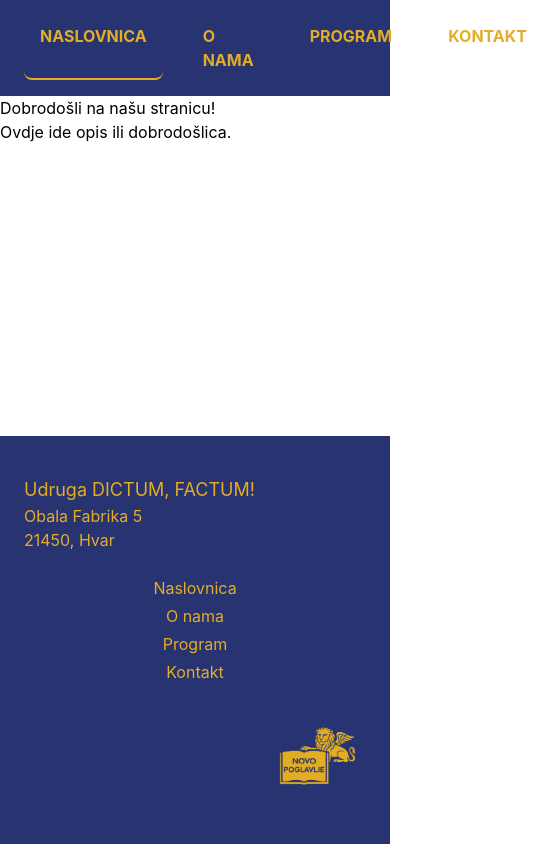
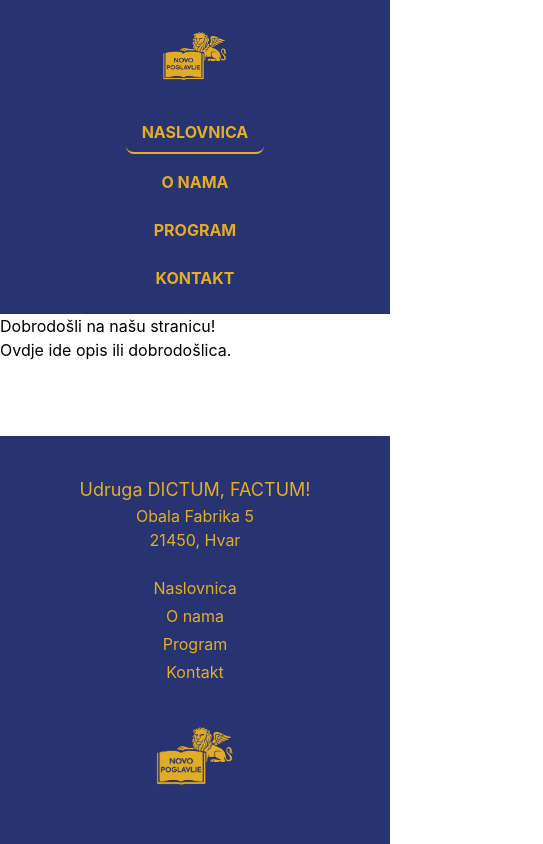
Before and after one commit to estrin00/novoPoglavlje, a React (Create React App) app in the folder novop/: page / in a window 390 px wide. Shown: the whole page, 543 px wide, since content can reach past the window. Built offline with nearby package versions, Linux system fonts and the light colour scheme.

Commit message:
responsiveness

```diff
--- a/novop/src/components/Footer.js
+++ b/novop/src/components/Footer.js
@@ -1,28 +1,24 @@
 import React from "react";
-import logo from "../assets/logonp.jpg"; // prilagodi put ako treba
-
+import logo from "../assets/logonp.jpg";
 const Footer = () => {
   return (
-    <footer className="bg-blue text-yellow px-6 py-10 flex justify-between items-start flex-wrap">
+    <footer className="bg-blue text-yellow px-6 py-10 flex flex-col sm:flex-row justify-between items-center sm:items-start">
 
-      {/* Lijeva strana */}
-      <div className="w-full sm:w-1/3 mb-6 sm:mb-0">
-        <h3 className="font-inter text-lg">Udruga DICTUM, FACTUM! </h3>
-        <p> Obala Fabrika 5 <br />21450, Hvar</p>
+      <div className="w-full sm:w-1/3 mb-6 sm:mb-0 text-center sm:text-left">
+        <h3 className="font-inter text-lg">Udruga DICTUM, FACTUM!</h3>
+        <p>Obala Fabrika 5 <br />21450, Hvar</p>
       </div>
 
-      {/* Sredina */}
       <div className="w-full sm:w-1/3 mb-6 sm:mb-0 text-center">
         <ul className="space-y-1">
-          <li><a href="/" className="hover:text-white">Naslovnica</a></li>
-          <li><a href="/about" className="hover:text-white">O nama</a></li>
-          <li><a href="/program" className="hover:text-white">Program</a></li>
-          <li><a href="/contact" className="hover:text-white">Kontakt</a></li>
+          <li><a href="/" className="hover:text-orange">Naslovnica</a></li>
+          <li><a href="/about" className="hover:text-orange">O nama</a></li>
+          <li><a href="/program" className="hover:text-orange">Program</a></li>
+          <li><a href="/contact" className="hover:text-orange">Kontakt</a></li>
         </ul>
       </div>
 
-      {/* Desna strana - logo */}
-      <div className="w-full sm:w-1/3 flex justify-end">
+      <div className="w-full sm:w-1/3 flex justify-center sm:justify-end">
         <img src={logo} alt="Logo" className="h-24 w-auto" />
       </div>
     </footer>
--- a/novop/src/components/NavBar.js
+++ b/novop/src/components/NavBar.js
@@ -11,13 +11,14 @@ const NavBar = () => {
     }`;
 
   return (
-    <nav className="flex justify-between items-center bg-blue text-yellow h-24 p-6">
-
-      <div className="h-full flex items-center">
-        <img src={logo} alt="Logo" className="h-24 w-auto" />
+    <nav className="flex flex-col md:flex-row justify-between items-center bg-blue text-yellow h-auto md:h-24 p-4 md:p-6 space-y-4 md:space-y-0">
+      {/* Logo */}
+      <div className="h-20 flex items-center">
+        <img src={logo} alt="Logo" className="h-full w-auto" />
       </div>
 
-      <div className="flex space-x-6 text-yellow">
+      {/* Navigacija */}
+      <div className="flex flex-col md:flex-row items-center space-y-2 md:space-y-0 md:space-x-6 text-yellow">
         <Link to="/" className={navLinkClass("/")}>
           NASLOVNICA
         </Link>
```
